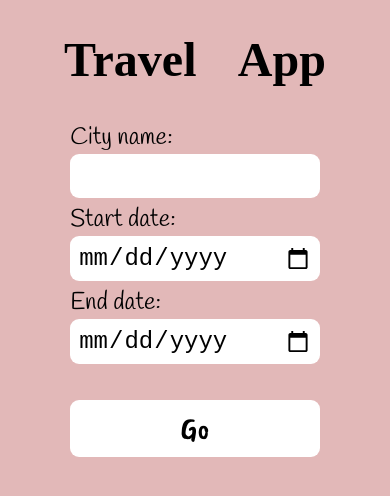
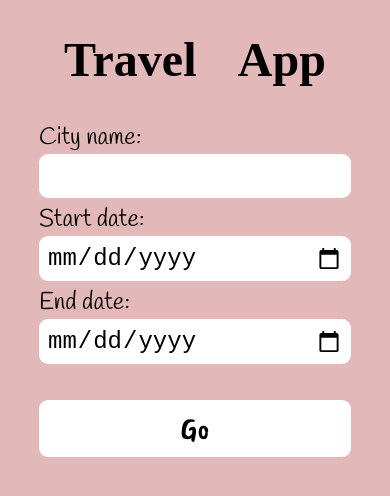
Before and after one commit to weixin-you/travel-app, a React (Create React App) app: page / in a window 390 px wide. Shown: the top 496 px of the page. Built offline with nearby package versions, Linux system fonts and the light colour scheme; the HTML template or start-up script is replaced by a standard one; a web font is replaced by a local one.

Commit message:
update css

```diff
--- a/src/components/headerAndForm/HeaderAndForm.css
+++ b/src/components/headerAndForm/HeaderAndForm.css
@@ -66,8 +66,8 @@ input:hover, button:hover {
         align-items: center;
     }
 
-    .label, .input {
-        width: 80%;
+    .label, .input, .button {
+        width: 100%;
     }
 
     .label {
--- a/src/components/weather/Weather.css
+++ b/src/components/weather/Weather.css
@@ -63,7 +63,7 @@ p {
     }
 
     .img, .details {
-        width: 75%;
+        width: 80%;
     }
 
     .img {
@@ -82,3 +82,15 @@ p {
         width: 100%;
     }
 }
+
+@media only screen and (max-width:500px) {
+    .img, .details {
+        width: 100%;
+    }
+    .etra {
+        width: 100%;
+    }
+    .following-days p {
+        font-size: 1rem;
+    }
+}
```
Also changed, not shown: 6 other files (tests, documents, lock files or other folders).
